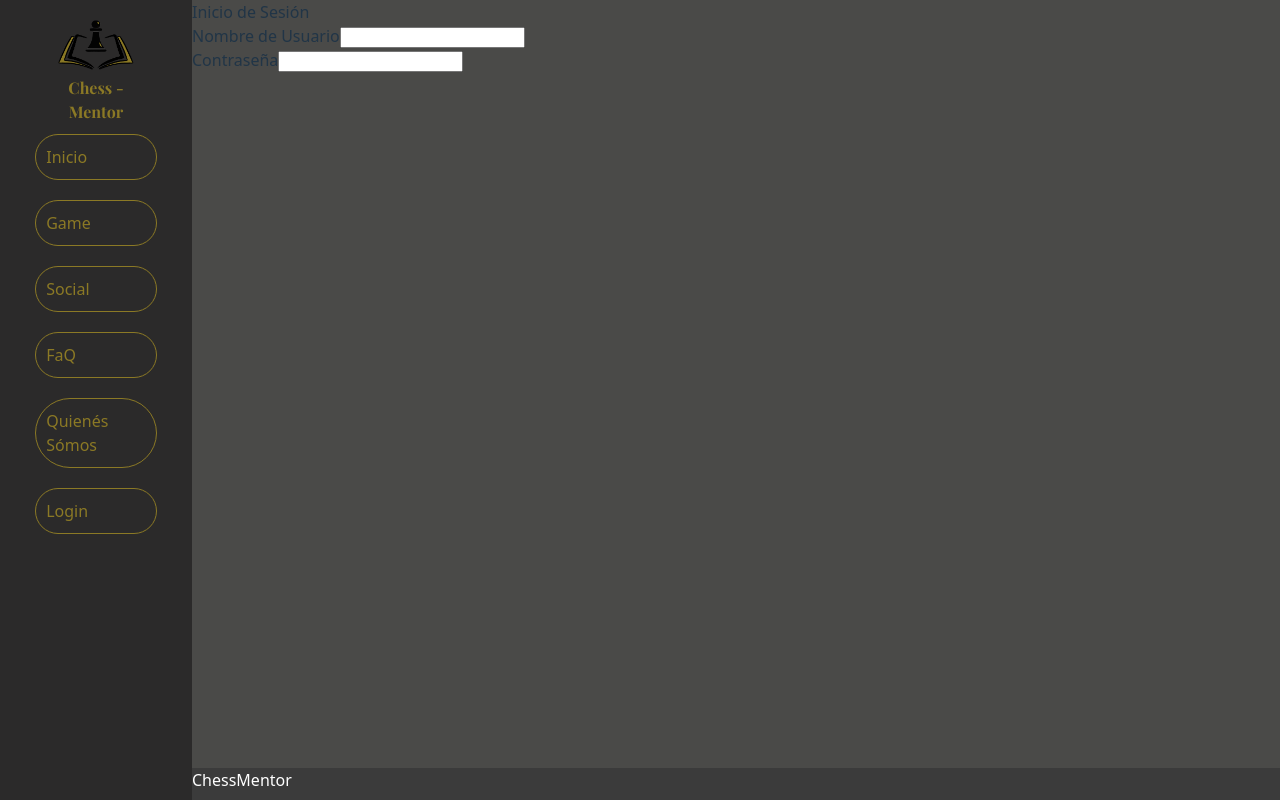
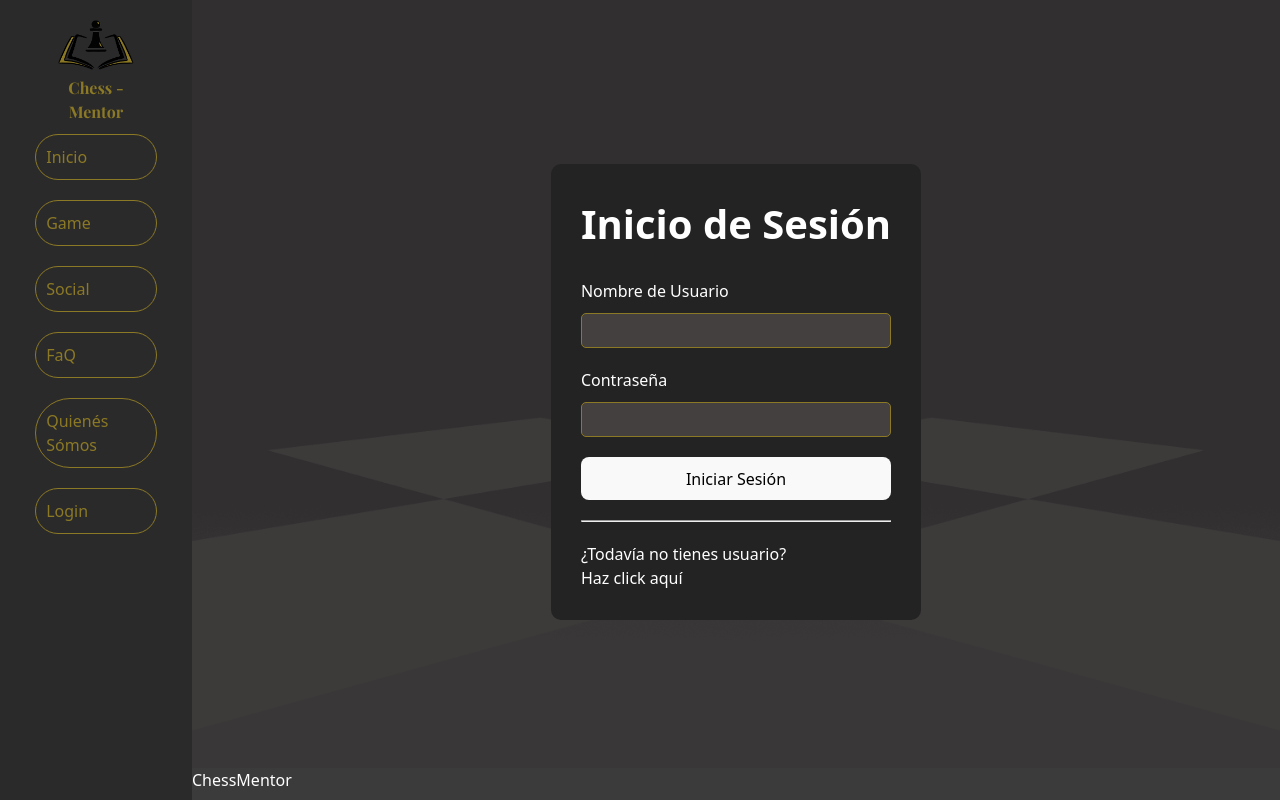
Before and after one commit to jaVillena17/chess-mentor, a React (Vite) app in the folder chess-mentor/: page /login in a window 1280 px wide. Built offline with nearby package versions, Linux system fonts and the light colour scheme; a web font is replaced by a local one.

Commit message:
added login and register styles

```diff
--- a/chess-mentor/src/components/login.jsx
+++ b/chess-mentor/src/components/login.jsx
@@ -1,13 +1,66 @@
+import { useEffect } from 'react'
 import '../static/css/login.css'
 
+
+
 export const Login = () => {
+
+    function changeForm(){
+        //Obtenemos los formularios
+        let forms = document.querySelectorAll("div.login-form")
+
+        //Invertimos los display none
+        forms.forEach(form => {
+            //Sacamos las clases que tienen
+            let classes = form.classList
+            if (classes.contains("display-none")){
+                classes.remove("display-none")
+            }else{
+                classes.add("display-none")
+            }
+
+        })
+
+    }
+    //Cuando se cargue el componente, añadimos los eventos onClick
+    useEffect(() => {
+        let spans = document.querySelectorAll("div.login-form span.click-span")
+        spans.forEach(span => {
+            span.addEventListener('click', changeForm)
+        })
+
+        //Esto se supone que se hace para evitar leaks de memoria
+        return(() => {
+            spans.forEach(span => {
+                span.removeEventListener('click', changeForm)
+            })
+        })
+    }, [])
+
+
     return (
+        <main className="login-page">
             <div className="login-form">
-            <p>Inicio de Sesión</p>
+                <p id='login-title'>Inicio de Sesión</p>
                 <label htmlFor="user">Nombre de Usuario</label>
                 <input type="text" name="user" id="user" />
                 <label htmlFor="user">Contraseña</label>
                 <input type="password" name="pass" id="pass" />
+                <button>Iniciar Sesión</button>
+                <hr />
+                <p>¿Todavía no tienes usuario?<br/>Haz click <span className='click-span'>aquí</span></p>
             </div>
+
+            <div className="login-form display-none">
+                <p id='login-title'>Crear Nuevo Usuario</p>
+                <label htmlFor="userRegister">Nombre de Usuario</label>
+                <input type="text" name="user" id="userRegister" />
+                <label htmlFor="passRegister">Contraseña</label>
+                <input type="password" name="pass" id="passRegister" />
+                <button>Iniciar Sesión</button>
+                <hr />
+                <p>¿Ya tienes un usuario?<br/>Haz click <span className='click-span'>aquí</span></p>
+            </div>
+        </main>
     )
 }
--- a/chess-mentor/src/static/css/chatbox.css
+++ b/chess-mentor/src/static/css/chatbox.css
@@ -22,7 +22,8 @@ main div.chatbox, div.flex-board{
 }
 
 body{
-    background-color: #4a4a48;
+    background-color: #312f2f;
+    overflow: hidden;
 }
 
 /* Añadir Estilos para que el contenedor del juego quede bien en la pantalla, ahora mismo solo pilla la mitad*/
--- a/chess-mentor/src/static/css/login.css
+++ b/chess-mentor/src/static/css/login.css
@@ -0,0 +1,87 @@
+main.login-page{
+    background-image: url(/assets/login-background.png);
+    background-size: contain;
+    background-repeat: no-repeat;
+    background-position: bottom;
+    position: relative;
+    margin-right: 0px;
+    right: 0px;
+    width: 85vw;
+    height: 98vh;
+    display: flex;
+    flex-wrap: wrap;
+    justify-content: center;
+    align-items: center;
+    margin-left: 30px;
+    border: none;
+}
+
+main.login-page .display-none{
+    display: none;
+}
+
+div.login-form{
+    position: relative;
+    display: flex;
+    flex-direction: column;
+    border-radius: 10px;
+    padding: 30px;
+    z-index: 2;
+    color: #fff;
+    background-color: #242323;
+}
+
+#login-title{
+    font-weight: bolder;
+    font-size: 2.5em;
+    margin-bottom: 25px;
+}
+
+div.login-form input{
+    margin-bottom: 20px;
+    border-radius: 5px;
+    height: 35px;
+    background-color: rgb(68, 64, 64);
+    outline: none;
+    border: 1px solid #8b7925;
+}
+
+div.login-form label{
+    margin-bottom: 10px;
+}
+
+div.login-form hr{
+    margin: 20px 0px;
+    border-radius: 5px;
+}
+
+div.background-container{
+    position: absolute;
+    width: 100%;
+    height: 100%;
+    z-index: 1;
+    display: flex;
+    flex-wrap: wrap;
+    justify-content: center;
+    align-items: center;
+}
+
+div.background-container span{
+
+    transform: rotate(45deg) matrix(1, 0, 0, 1, 0, 0);
+}
+
+span.top-background-square{
+    display: block;
+    background-color: white;
+    width: 50%;
+    height: 20vh;
+}
+
+span.bottom-background-square{
+    display: block;
+    position: relative;
+    width: 25vw;
+    height: 25vw;
+    border: 1px solid white;
+}
```
Also changed, not shown: chess-mentor/public/assets/login-background.png (added). Lines whose indentation alone changed are shown as unchanged.
